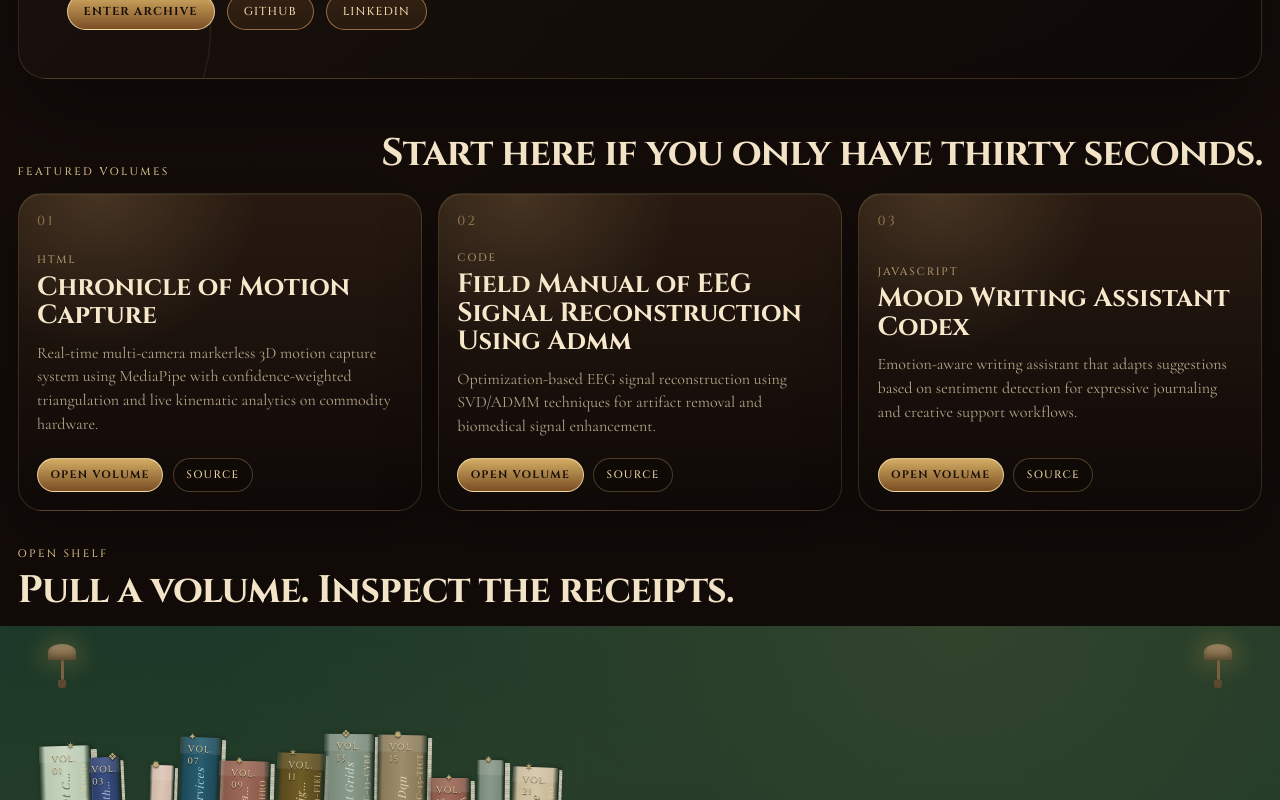
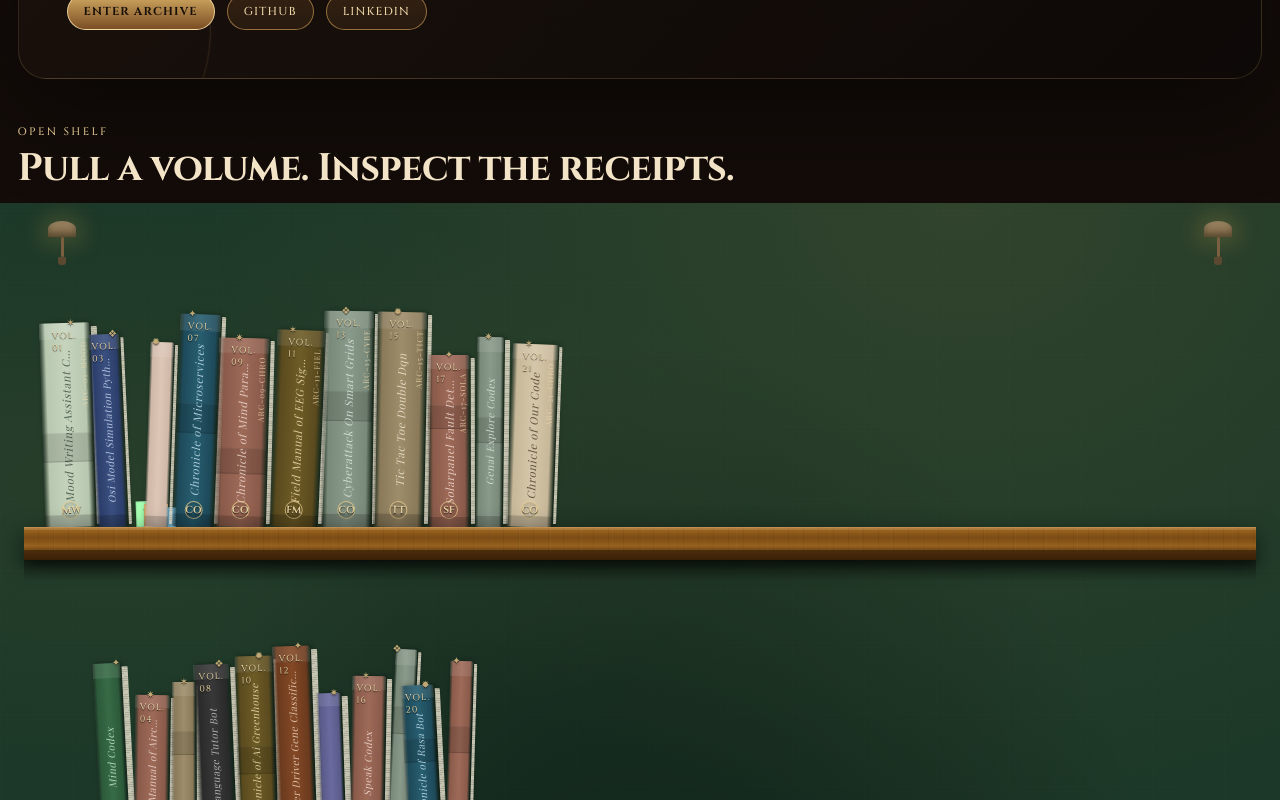
Before and after one commit to Mrudula-itsjuzme/portfolio-site, a React (Vite) app: page / in a window 1280 px wide. Shown: the part 1040-1840 px from the top of the page. Built offline with nearby package versions, Linux system fonts and the light colour scheme; a web font is replaced by a local one.

Commit message:
Remove broken featured spotlight section

```diff
--- a/src/pages/Home.jsx
+++ b/src/pages/Home.jsx
@@ -1,7 +1,6 @@
 import { lazy, Suspense, useEffect, useMemo, useRef, useState } from "react";
 import { AnimatePresence } from "framer-motion";
 import ArchiveEntrance from "../components/ArchiveEntrance";
-import ArchiveSpotlight from "../components/ArchiveSpotlight";
 import Bookshelf from "../components/Bookshelf";
 import { projects as fallbackProjects } from "../data/projects";
 
@@ -282,8 +281,6 @@ export default function Home() {
       <ArchiveEntrance />
 
       <main id="archive" className="archive-main">
-        <ArchiveSpotlight projects={projects} onOpenProject={(project) => setOpenProject(project)} />
-
         <div className="archive-section-heading">
           <p>Open shelf</p>
           <h2>Pull a volume. Inspect the receipts.</h2>
```
